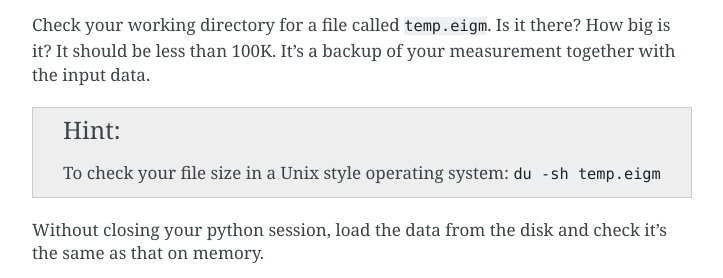
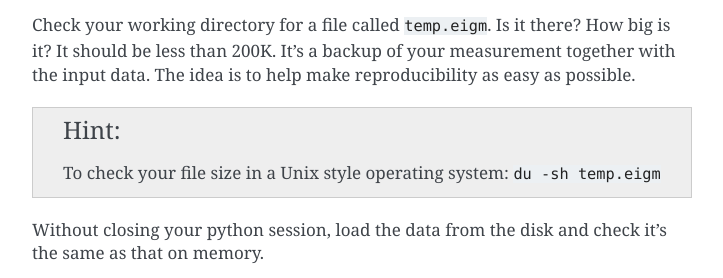
Before and after one commit to JackWalpole/splitwavepy, a Sphinx documentation site: the page built from docs/get_started.rst, in a window 1280 px wide, cut to the strip 708-986 px from the top of the page. Shown: the whole strip, without its empty margins (388-1111 px from the left). Built offline with Sphinx 7.4.7, drawn with Linux system fonts in a browser that asks for light colours.

```diff
--- a/docs/get_started.rst
+++ b/docs/get_started.rst
@@ -32,7 +32,7 @@ Save your measurement to disk.
 	>>> m.save('temp.eigm')
 
 
-Check your working directory for a file called ``temp.eigm``.  Is it there?  How big is it?  It should be less than 100K.  It's a backup of your measurement together with the input data.
+Check your working directory for a file called ``temp.eigm``.  Is it there?  How big is it?  It should be less than 200K.  It's a backup of your measurement together with the input data.  The idea is to help make reproducibility as easy as possible.
 
 .. hint::
 	To check your file size in a Unix style operating system:
--- a/docs/real_data.rst
+++ b/docs/real_data.rst
@@ -74,7 +74,10 @@ First read the shear plane components (horizontals in this case) into a *Pair* o
 	import splitwavepy as sw
 
 	# get data into Pair object and plot
-	realdata = sw.Pair( st[1].data, st[0].data, delta=st[0].stats.delta)
+	north = st[1].data
+	east = st[0].data
+	sample_interval = st[0].stats.delta
+	realdata = sw.Pair(north, east, delta=sample_interval)
 	realdata.plot()
 
 By chance the window looks not bad.  If you want to change it see :ref:`window`.  For now let's press on with measuring the splitting.
```
Also changed, not shown: docs/tutorial.rst (+12 -1 lines), 3 other files.
